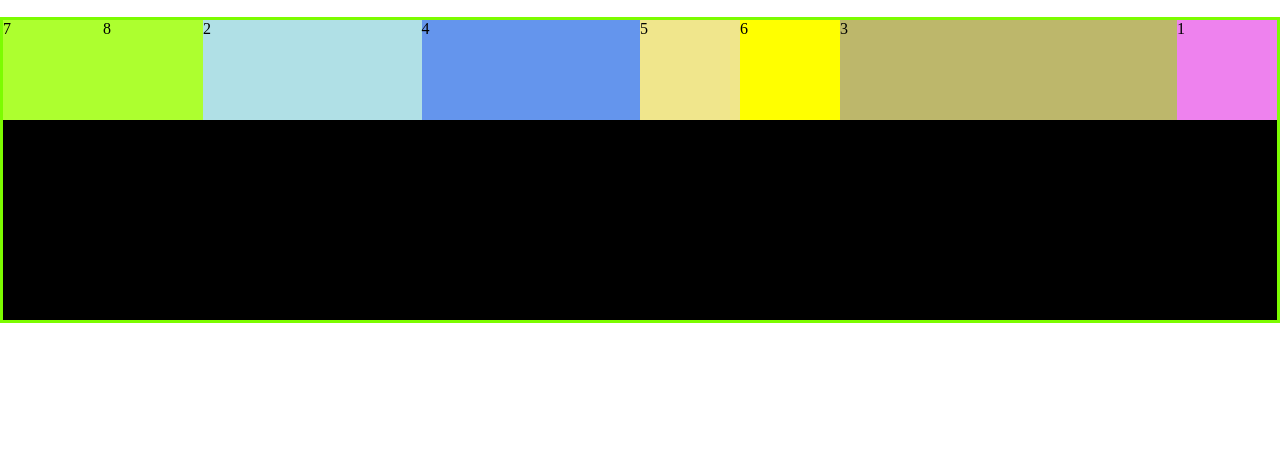
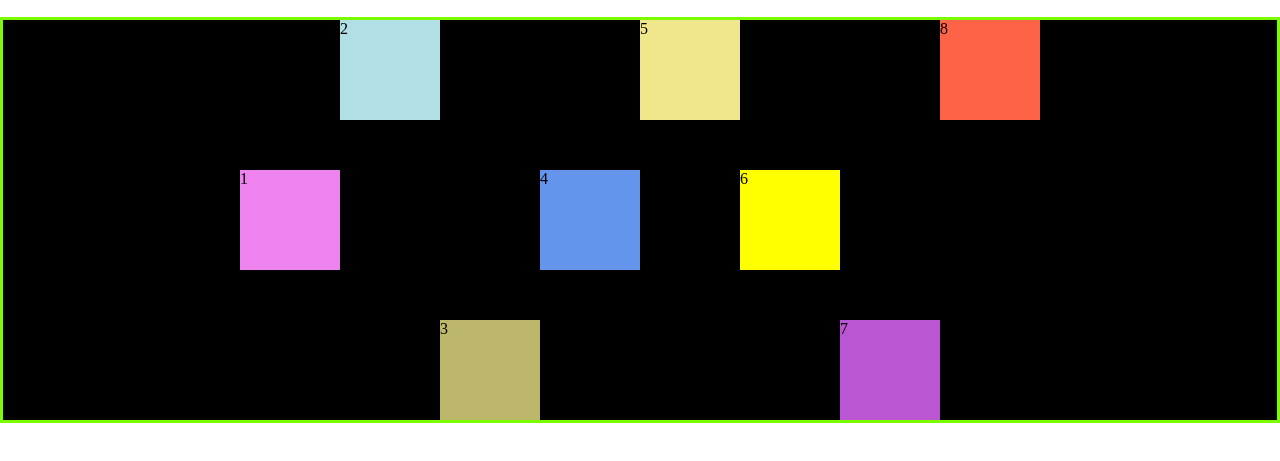
Before and after one commit to Judtsandy/Programacion-, a plain HTML site: page index.html in a window 1280 px wide. Shown: the part 55-516 px from the top of the page. Drawn offline with Linux system fonts and the light colour scheme; files that its build step writes are made by us from their sources.

Commit message:
Add files via upload

```diff
--- a/estilo.css
+++ b/estilo.css
@@ -10,11 +10,13 @@ h1{
 .content-flex{
     display: flex; /*define que el contenedor sea frexible*/
     /*width: 400px;*/
-    height: 300px;
+    height: 400px;
     border: 3px solid lawngreen;
     margin: 0 auto;
     background: black;
-    flex-direction: column;
+    flex-direction: row;
+    justify-content: center;
+    align-items: center;
    /* flex-wrap: wrap-reverse;*//* auto ajuste */
 }
 .contenido{
@@ -24,118 +26,132 @@ h1{
 }
 .contenido:nth-child(1){
     background: violet;
-    order: 3;
+
+
 }
 .contenido:nth-child(2){
     background: powderblue;
-    order: 5;
+    align-self: flex-start;
+
 }
 .contenido:nth-child(3){
     background: darkkhaki;
-    order: 4;
+
 }
 .contenido:nth-child(4){
     background: cornflowerblue;
-    order: 1;
+
 }
 .contenido:nth-child(5){
     background: khaki;
-    order: 6;
+    align-self: flex-end;
+
 }
 .contenido:nth-child(6){
     background: yellow;
-    order: 2;
+
+}
+.contenido:nth-child(7){
+    background: mediumorchid;
+
+}
+.contenido:nth-child(8){
+    background: tomato;
+
 }
 /* lo anteriore es para una resolucion <=500px (MOVILE FIRST*/
 /* Utilizando media query para validar al resolucion 700px */
-@media screen and (min-width:700px) {
+@media screen and (min-width:568px){
+    .content-flex{
+        flex-direction: column;
+    }
+    .contenido:nth-child(1){
+        align-self: flex-start;
+    }
+    .contenido:nth-child(2){
+        align-self: flex-end;
+    }
+    .contenido:nth-child(3){
+        align-self: flex-start;
+    }
+    .contenido:nth-child(4){
+        align-self: flex-end;
+    }
+    .contenido:nth-child(5){
+        align-self: flex-start;
+    }
+    .contenido:nth-child(6){
+        align-self: flex-end;
+    }
+
+    .contenido:nth-child(7){
+        align-self: flex-start;
+    }
+
+    .contenido:nth-child(8){
+        align-self: flex-end;
+    }
+
+}
+/* Utilizando media query para validar al resolucion 800px */
+@media screen and (min-width:768px){
+    .content-flex{
+        flex-direction: column;
+    }
+
+    .contenido:nth-child(1){
+        align-self: center;
+    }
+    .contenido:nth-child(2){
+        align-self: flex-start;
+    }
+    .contenido:nth-child(3){
+        align-self: flex-end;
+    }
+    .contenido:nth-child(4){
+        align-self: flex-start;
+    }
+    .contenido:nth-child(5){
+        align-self: flex-end;
+    }
+    .contenido:nth-child(6){
+        align-self: flex-start;
+    }
+    .contenido:nth-child(7){
+        align-self: flex-end;
+    }
+    .contenido:nth-child(8){
+        align-self: center;
+    }
+
+}
+@media screen and (min-width:968px) {
     .content-flex{
         flex-direction: row;
        /* flex-wrap: wrap-reverse;*//* auto ajuste */
     }
     .contenido:nth-child(1){
-        order: 1;
-        flex-grow: 2;
+        align-self: center;
     }
     .contenido:nth-child(2){
-        order: 2;
-        flex-grow: 0;
+        align-self: flex-start;
     }
     .contenido:nth-child(3){
-        order: 3;
-        flex-grow: 0;
+        align-self: flex-end;
     }
     .contenido:nth-child(4){
-        order: 4;
-        flex-grow: 0;
+        align-self: center;
     }
     .contenido:nth-child(5){
-        order: 5;
-        flex-grow: 0;
+        align-self: flex-start;
     }
     .contenido:nth-child(6){
-        order: 6;
-        flex-grow: 4;
+        align-self: center;
+    }
+    .contenido:nth-child(7){
+        align-self: flex-end;
+    }
+    .contenido:nth-child(8){
+        align-self: flex-start;
     }
 }
-/* Utilizando media query para validar al resolucion 800px */
-@media screen and (min-width:900px) {
-    .content-flex{
-        flex-direction: row;
-       /* flex-wrap: wrap-reverse;*//* auto ajuste */
-    }
-    .contenido:nth-child(1){
-        order: 3;
-        flex-grow: 2;
-    }
-    .contenido:nth-child(2){
-        order: 6;
-        flex-grow: 1;
-    }
-    .contenido:nth-child(3){
-        order: 1;
-        flex-grow: 0;
-    }
-    .contenido:nth-child(4){
-        order: 4;
-        flex-grow: 0;
-    }
-    .contenido:nth-child(5){
-        order: 2;
-        flex-grow: 0;
-    }
-    .contenido:nth-child(6){
-        order: 5;
-        flex-grow: 0;
-    }
-}
-@media screen and (min-width:1200px) {
-    .content-flex{
-        flex-direction: row;
-       /* flex-wrap: wrap-reverse;*//* auto ajuste */
-    }
-    .contenido:nth-child(1){
-        order: 6;
-        flex-grow: 0;
-    }
-    .contenido:nth-child(2){
-        order: 1;
-        flex-grow: 1;
-    }
-    .contenido:nth-child(3){
-        order: 5;
-        flex-grow: 2;
-    }
-    .contenido:nth-child(4){
-        order: 2;
-        flex-grow: 1;
-    }
-    .contenido:nth-child(5){
-        order: 3;
-        flex-grow: 0;
-    }
-    .contenido:nth-child(6){
-        order: 4;
-        flex-grow: 0;
-    }
-}
```
